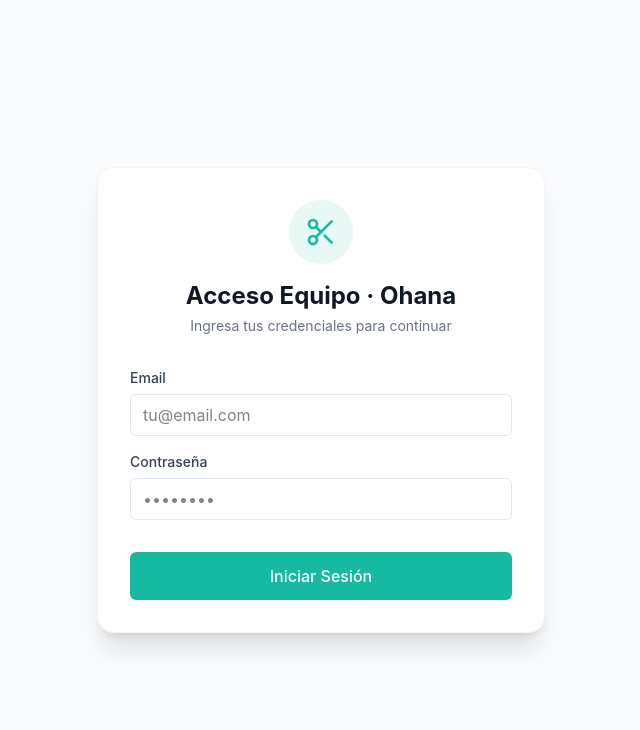
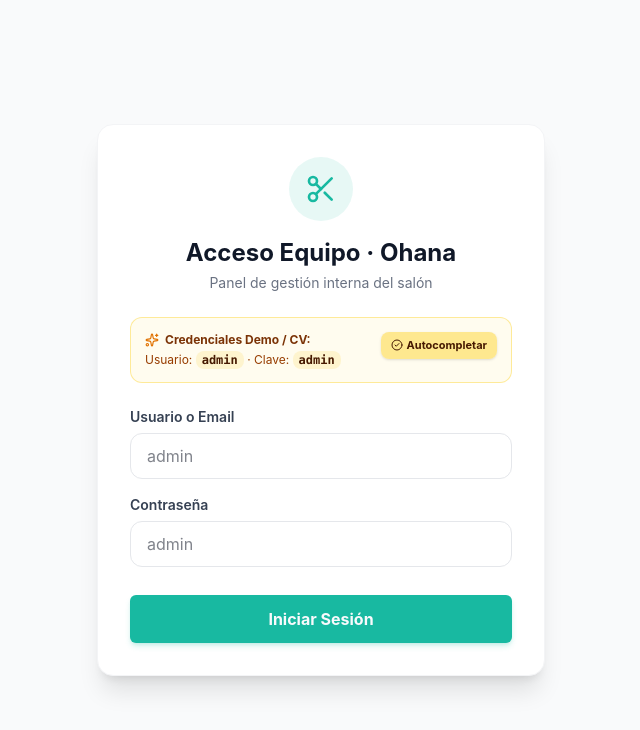
Before and after one commit to Belenm1995/Ohana, a React (Vite) app: page /login in a window 1280 px wide. Shown: the top 730 px of the page, without its empty margins (319-959 px from the left). Built offline with nearby package versions, Linux system fonts and the light colour scheme; no server answers; a web font is replaced by a local one.

Commit message:
feat: Habilitar acceso de prueba con admin/admin y botón de salir del CRM

```diff
--- a/src/App.jsx
+++ b/src/App.jsx
@@ -1,5 +1,5 @@
-import { Routes, Route, Link, useLocation, Outlet, Navigate } from 'react-router-dom'
-import { Calendar, Users, Settings, CreditCard, Scissors, Package, BarChart, Megaphone, Banknote, Gift, Receipt } from 'lucide-react'
+import { Routes, Route, Link, useLocation, Outlet, Navigate, useNavigate } from 'react-router-dom'
+import { Calendar, Users, Settings, CreditCard, Scissors, Package, BarChart, Megaphone, Banknote, Gift, Receipt, LogOut } from 'lucide-react'
 import { cn } from './lib/utils'
 
 import LandingPage from './pages/public/LandingPage'
@@ -25,26 +25,39 @@ import { useState, useEffect } from 'react'
 
 // Auth Guard component
 const AuthGuard = ({ children }) => {
-  const [session, setSession] = useState(null);
+  const [session, setSession] = useState(() => {
+    try {
+      const local = localStorage.getItem('ohana_admin_session')
+      return local ? JSON.parse(local) : null
+    } catch {
+      return null
+    }
+  });
   const [loading, setLoading] = useState(true);
 
   useEffect(() => {
     supabase.auth.getSession().then(({ data: { session } }) => {
-      setSession(session)
+      if (session) {
+        setSession(session)
+      }
       setLoading(false)
     })
 
     const {
       data: { subscription },
     } = supabase.auth.onAuthStateChange((_event, session) => {
-      setSession(session)
+      if (session) {
+        setSession(session)
+      } else if (!localStorage.getItem('ohana_admin_session')) {
+        setSession(null)
+      }
     })
 
     return () => subscription.unsubscribe()
   }, [])
 
-  if (loading) return <div className="flex h-screen items-center justify-center bg-gray-50">Cargando Ohana...</div>
-  if (!session) return <LoginPage />
+  if (loading && !session) return <div className="flex h-screen items-center justify-center bg-gray-50 font-medium text-gray-500">Cargando Ohana...</div>
+  if (!session) return <LoginPage onLoginSuccess={(sess) => setSession(sess)} />
 
   return children
 }
@@ -68,6 +81,12 @@ const NavLink = ({ to, icon: Icon, children }) => {
 
 // Layout del Administrador
 const AdminLayout = () => {
+  const handleLogout = () => {
+    localStorage.removeItem('ohana_admin_session')
+    supabase.auth.signOut().finally(() => {
+      window.location.href = '/login'
+    })
+  }
 
   return (
     <div className="flex h-screen bg-gray-50/50">
@@ -89,8 +108,15 @@ const AdminLayout = () => {
           <NavLink to="/admin/gift-cards" icon={Gift}>Regalos</NavLink>
           <NavLink to="/admin/cash" icon={Banknote}>Caja</NavLink>
           <NavLink to="/admin/expenses" icon={Receipt}>Gastos y Facturas</NavLink>
-          <div className="mt-auto">
+          <div className="mt-auto flex flex-col gap-1 pt-4 border-t border-gray-100">
             <NavLink to="/admin/settings" icon={Settings}>Configuración</NavLink>
+            <button
+              onClick={handleLogout}
+              className="flex items-center gap-3 p-3 rounded-lg text-gray-500 hover:text-red-600 hover:bg-red-50 transition-colors font-medium text-left w-full"
+              title="Cerrar sesión"
+            >
+              <LogOut className="w-5 h-5" /> Salir del CRM
+            </button>
           </div>
         </nav>
       </aside>
--- a/src/pages/auth/LoginPage.jsx
+++ b/src/pages/auth/LoginPage.jsx
@@ -1,10 +1,10 @@
 import { useState } from 'react'
 import { useNavigate } from 'react-router-dom'
 import { supabase } from '../../lib/supabase'
-import { Scissors } from 'lucide-react'
+import { Scissors, Sparkles, CheckCircle2 } from 'lucide-react'
 import { Button } from '../../components/ui/button'
 
-export default function LoginPage() {
+export default function LoginPage({ onLoginSuccess }) {
   const [email, setEmail] = useState('')
   const [password, setPassword] = useState('')
   const [loading, setLoading] = useState(false)
@@ -16,65 +16,129 @@ export default function LoginPage() {
     setLoading(true)
     setError(null)
 
-    const { data, error } = await supabase.auth.signInWithPassword({
-      email,
-      password,
-    })
+    const normalizedUser = email.trim().toLowerCase()
 
-    if (error) {
-      setError(error.message)
-    } else {
+    // 1. Acceso rápido para demostración / CV (admin / admin)
+    if ((normalizedUser === 'admin' || normalizedUser === 'admin@ohana.com' || normalizedUser === 'admin@admin.com') && password === 'admin') {
+      const demoSession = {
+        user: {
+          id: 'admin-cv-demo-id',
+          email: 'admin@ohana.com',
+          role: 'authenticated',
+          user_metadata: { name: 'Administrador Ohana' }
+        },
+        access_token: 'demo_token_' + Date.now()
+      }
+      localStorage.setItem('ohana_admin_session', JSON.stringify(demoSession))
+      if (onLoginSuccess) {
+        onLoginSuccess(demoSession)
+      }
+      setLoading(false)
       navigate('/admin/calendar')
+      return
     }
-    setLoading(false)
+
+    // 2. Acceso con credenciales de Supabase
+    try {
+      const { data, error: sbError } = await supabase.auth.signInWithPassword({
+        email: normalizedUser,
+        password,
+      })
+
+      if (sbError) {
+        setError('Credenciales no válidas. Para acceder a la demo usa usuario "admin" y contraseña "admin".')
+      } else {
+        localStorage.removeItem('ohana_admin_session')
+        if (onLoginSuccess) {
+          onLoginSuccess(data.session)
+        }
+        navigate('/admin/calendar')
+      }
+    } catch {
+      setError('Error de conexión. Puedes usar usuario "admin" y contraseña "admin".')
+    } finally {
+      setLoading(false)
+    }
+  }
+
+  const fillDemoCredentials = () => {
+    setEmail('admin')
+    setPassword('admin')
+    setError(null)
   }
 
   return (
-    <div className="flex h-screen w-full items-center justify-center bg-gray-50">
+    <div className="flex h-screen w-full items-center justify-center bg-gray-50 px-4">
       <div className="w-full max-w-md bg-white rounded-2xl shadow-xl p-8 border border-gray-100">
-        <div className="flex flex-col items-center mb-8">
+
+        {/* Cabecera */}
+        <div className="flex flex-col items-center mb-6">
           <div className="w-16 h-16 bg-primary/10 rounded-full flex items-center justify-center mb-4">
             <Scissors className="w-8 h-8 text-primary" />
           </div>
           <h1 className="text-2xl font-bold text-gray-900">Acceso Equipo · Ohana</h1>
-          <p className="text-gray-500 text-sm mt-1">Ingresa tus credenciales para continuar</p>
+          <p className="text-gray-500 text-sm mt-1">Panel de gestión interna del salón</p>
+        </div>
+
+        {/* Tarjeta de credenciales para CV / Demo */}
+        <div className="bg-amber-50/80 border border-amber-200/80 rounded-xl p-3.5 mb-6 text-xs text-amber-950 flex items-start justify-between gap-3">
+          <div className="space-y-1">
+            <div className="font-bold flex items-center gap-1.5 text-amber-900">
+              <Sparkles className="w-3.5 h-3.5 text-amber-600 shrink-0" />
+              Credenciales Demo / CV:
+            </div>
+            <div className="text-amber-800">
+              Usuario: <code className="bg-amber-100/80 font-bold px-1.5 py-0.5 rounded text-amber-950">admin</code>
+              {' '}·{' '}
+              Clave: <code className="bg-amber-100/80 font-bold px-1.5 py-0.5 rounded text-amber-950">admin</code>
+            </div>
+          </div>
+          <button
+            type="button"
+            onClick={fillDemoCredentials}
+            className="text-[11px] font-bold bg-amber-200/90 hover:bg-amber-300 text-amber-950 px-2.5 py-1.5 rounded-lg transition-colors shrink-0 flex items-center gap-1 shadow-sm"
+          >
+            <CheckCircle2 className="w-3 h-3" />
+            Autocompletar
+          </button>
         </div>
 
         {error && (
-          <div className="bg-destructive/15 text-destructive text-sm p-3 rounded-md mb-4 text-center">
+          <div className="bg-red-50 border border-red-200 text-red-700 text-xs p-3 rounded-xl mb-4 text-center font-medium leading-relaxed">
             {error}
           </div>
         )}
 
         <form onSubmit={handleLogin} className="flex flex-col gap-4">
           <div className="flex flex-col gap-1.5">
-            <label className="text-sm font-medium text-gray-700">Email</label>
+            <label className="text-sm font-semibold text-gray-700">Usuario o Email</label>
             <input
-              type="email"
+              type="text"
               value={email}
               onChange={(e) => setEmail(e.target.value)}
-              className="px-3 py-2 border rounded-md focus:outline-none focus:ring-2 focus:ring-primary/50"
-              placeholder="tu@email.com"
+              className="px-4 py-2.5 border border-gray-200 rounded-xl focus:outline-none focus:ring-2 focus:ring-primary/20 focus:border-primary transition"
+              placeholder="admin"
               required
             />
           </div>
 
           <div className="flex flex-col gap-1.5">
-            <label className="text-sm font-medium text-gray-700">Contraseña</label>
+            <label className="text-sm font-semibold text-gray-700">Contraseña</label>
             <input
               type="password"
               value={password}
               onChange={(e) => setPassword(e.target.value)}
-              className="px-3 py-2 border rounded-md focus:outline-none focus:ring-2 focus:ring-primary/50"
-              placeholder="••••••••"
+              className="px-4 py-2.5 border border-gray-200 rounded-xl focus:outline-none focus:ring-2 focus:ring-primary/20 focus:border-primary transition"
+              placeholder="admin"
               required
             />
           </div>
 
-          <Button type="submit" disabled={loading} className="w-full mt-4 h-12 text-base">
+          <Button type="submit" disabled={loading} className="w-full mt-3 h-12 text-base font-bold shadow-md shadow-primary/20">
             {loading ? 'Iniciando sesión...' : 'Iniciar Sesión'}
           </Button>
         </form>
+
       </div>
     </div>
   )
```
